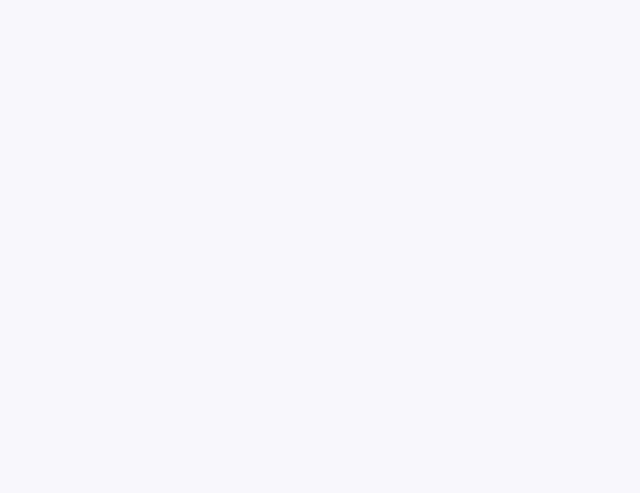
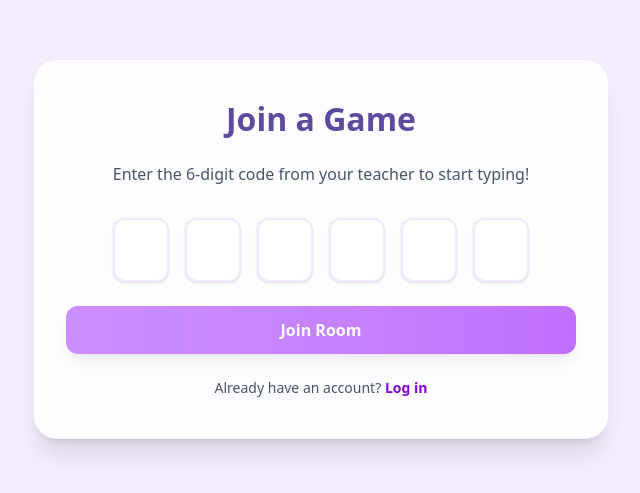
Before and after one commit to Aifrion/Type-Learner, a React (Vite) app in the folder client/: page /join in a window 1280 px wide. Before the commit this address had no page. Shown: the part 151-644 px from the top of the page, without its empty margins (319-959 px from the left). Built offline with nearby package versions, Linux system fonts and the light colour scheme.

Commit message:
new room UI

```diff
--- a/client/src/App.tsx
+++ b/client/src/App.tsx
@@ -1,5 +1,6 @@
 import { Routes, Route } from 'react-router-dom';
 import Home from '@/pages/Home';
+import Join from '@/pages/Join';
 import Lobby from '@/pages/Lobby';
 import Game from '@/pages/Game';
 import Results from '@/pages/Results';
@@ -9,6 +10,7 @@ function App() {
   return (
     <Routes>
       <Route path="/" element={<Home />} />
+      <Route path="/join" element={<Join />} />
       <Route path="/lobby/:code" element={<Lobby />} />
       <Route path="/typing/:code" element={<Game />} />
       <Route path="/results/:code" element={<Results />} />
--- /dev/null
+++ b/client/src/pages/Join/index.tsx
@@ -0,0 +1,167 @@
+import type { ClipboardEvent, FormEvent, KeyboardEvent } from 'react';
+import { useMemo, useRef, useState } from 'react';
+import { useNavigate } from 'react-router-dom';
+
+const CODE_LENGTH = 6;
+
+const JoinPage = () => {
+  const navigate = useNavigate();
+  const [digits, setDigits] = useState<string[]>(Array(CODE_LENGTH).fill(''));
+  const [error, setError] = useState<string | null>(null);
+  const inputsRef = useRef<Array<HTMLInputElement | null>>(Array(CODE_LENGTH).fill(null));
+
+  const code = useMemo(() => digits.join(''), [digits]);
+  const isComplete = code.length === CODE_LENGTH && digits.every(Boolean);
+
+  const focusInput = (index: number) => {
+    requestAnimationFrame(() => inputsRef.current[index]?.focus());
+  };
+
+  const handleSubmit = (event?: FormEvent) => {
+    event?.preventDefault();
+    if (!isComplete) {
+      setError('Please enter the full 6-digit code.');
+      return;
+    }
+    if (code !== '000000') {
+      setError('exists');
+      return;
+    }
+    setError(null);
+    navigate(`/lobby/${code}`);
+  };
+
+  const updateDigits = (startIndex: number, value: string) => {
+    const cleaned = value.replace(/\D/g, '');
+    if (!cleaned) {
+      const cleared = [...digits];
+      cleared[startIndex] = '';
+      setDigits(cleared);
+      return;
+    }
+
+    const nextDigits = [...digits];
+    let lastIndex = startIndex;
+
+    cleaned
+      .slice(0, CODE_LENGTH - startIndex)
+      .split('')
+      .forEach((char, i) => {
+        nextDigits[startIndex + i] = char;
+        lastIndex = startIndex + i;
+      });
+
+    setDigits(nextDigits);
+    setError(null);
+
+    if (lastIndex < CODE_LENGTH - 1) {
+      focusInput(lastIndex + 1);
+    }
+  };
+
+  const handleKeyDown = (index: number, event: KeyboardEvent<HTMLInputElement>) => {
+    if (event.key === 'Backspace' && !digits[index] && index > 0) {
+      focusInput(index - 1);
+    }
+    if (event.key === 'ArrowLeft' && index > 0) {
+      focusInput(index - 1);
+    }
+    if (event.key === 'ArrowRight' && index < CODE_LENGTH - 1) {
+      focusInput(index + 1);
+    }
+    if (event.key === 'Enter') {
+      handleSubmit(event);
+    }
+  };
+
+  const handlePaste = (event: ClipboardEvent<HTMLInputElement>) => {
+    event.preventDefault();
+    const pasted = event.clipboardData.getData('text').replace(/\D/g, '').slice(0, CODE_LENGTH);
+    if (!pasted) return;
+
+    const nextDigits = Array(CODE_LENGTH).fill('');
+    pasted.split('').forEach((char, idx) => {
+      nextDigits[idx] = char;
+    });
+
+    setDigits(nextDigits);
+    setError(null);
+
+    if (pasted.length < CODE_LENGTH) {
+      focusInput(pasted.length);
+    }
+  };
+
+  return (
+    <div className="min-h-screen bg-[#f4eefc] flex items-center justify-center px-4 py-10">
+      <div className="w-full max-w-xl space-y-4">
+        {error === 'network' && (
+          <div className="flex items-center gap-3 rounded-xl border border-amber-200 bg-amber-50 text-amber-800 px-4 py-3 shadow-sm">
+            <span className="text-lg" aria-hidden>!</span>
+            <p className="text-sm font-medium">Network error. Please try again.</p>
+          </div>
+        )}
+
+        <div className="bg-white/80 backdrop-blur rounded-3xl shadow-xl border border-purple-100 px-8 py-10">
+          <div className="text-center space-y-2">
+            <h1 className="text-3xl font-semibold text-slate-800">Join a Game</h1>
+            <p className="text-slate-600">
+              Enter the 6-digit code from your teacher to start typing!
+            </p>
+          </div>
+
+          <form className="mt-8 space-y-6" onSubmit={handleSubmit}>
+            <div className="flex justify-center gap-3 md:gap-4">
+              {digits.map((digit, index) => (
+                <input
+                  key={index}
+                  ref={(el) => {
+                    inputsRef.current[index] = el;
+                  }}
+                  inputMode="numeric"
+                  pattern="[0-9]*"
+                  maxLength={1}
+                  value={digit}
+                  onChange={(event) => updateDigits(index, event.target.value)}
+                  onKeyDown={(event) => handleKeyDown(index, event)}
+                  onPaste={handlePaste}
+                  className={`w-12 h-14 md:w-14 md:h-16 rounded-xl border-2 text-center text-2xl font-semibold tracking-wide shadow-sm transition focus:outline-none focus:ring-2 focus:ring-purple-200 focus:border-purple-500 bg-white ${
+                    error && error !== 'network'
+                      ? 'border-red-200 text-red-600 focus:ring-red-200 focus:border-red-400'
+                      : 'border-purple-100 text-slate-800'
+                  }`}
+                  aria-label={`Code digit ${index + 1}`}
+                />
+              ))}
+            </div>
+
+            {error && error !== 'network' && (
+              <p className="text-center text-sm font-medium text-red-600">
+                {error === 'exists' && "Oops! That code doesn't exist. Check with your teacher."}
+                {error === 'started' && 'Sorry! This game has already begun.'}
+                {error !== 'exists' && error !== 'started' && error !== 'network' && error}
+              </p>
+            )}
+
+            <button
+              type="submit"
+              className="w-full rounded-xl bg-gradient-to-r from-purple-500 to-purple-600 text-white font-semibold py-3 shadow-lg transition hover:from-purple-600 hover:to-purple-700 focus:outline-none focus:ring-2 focus:ring-purple-200 disabled:opacity-60 disabled:cursor-not-allowed"
+              disabled={!isComplete}
+            >
+              Join Room
+            </button>
+          </form>
+
+          <p className="mt-6 text-center text-sm text-slate-600">
+            Already have an account?{' '}
+            <a className="font-semibold text-purple-700 hover:text-purple-800" href="#">
+              Log in
+            </a>
+          </p>
+        </div>
+      </div>
+    </div>
+  );
+};
+
+export default JoinPage;
```
